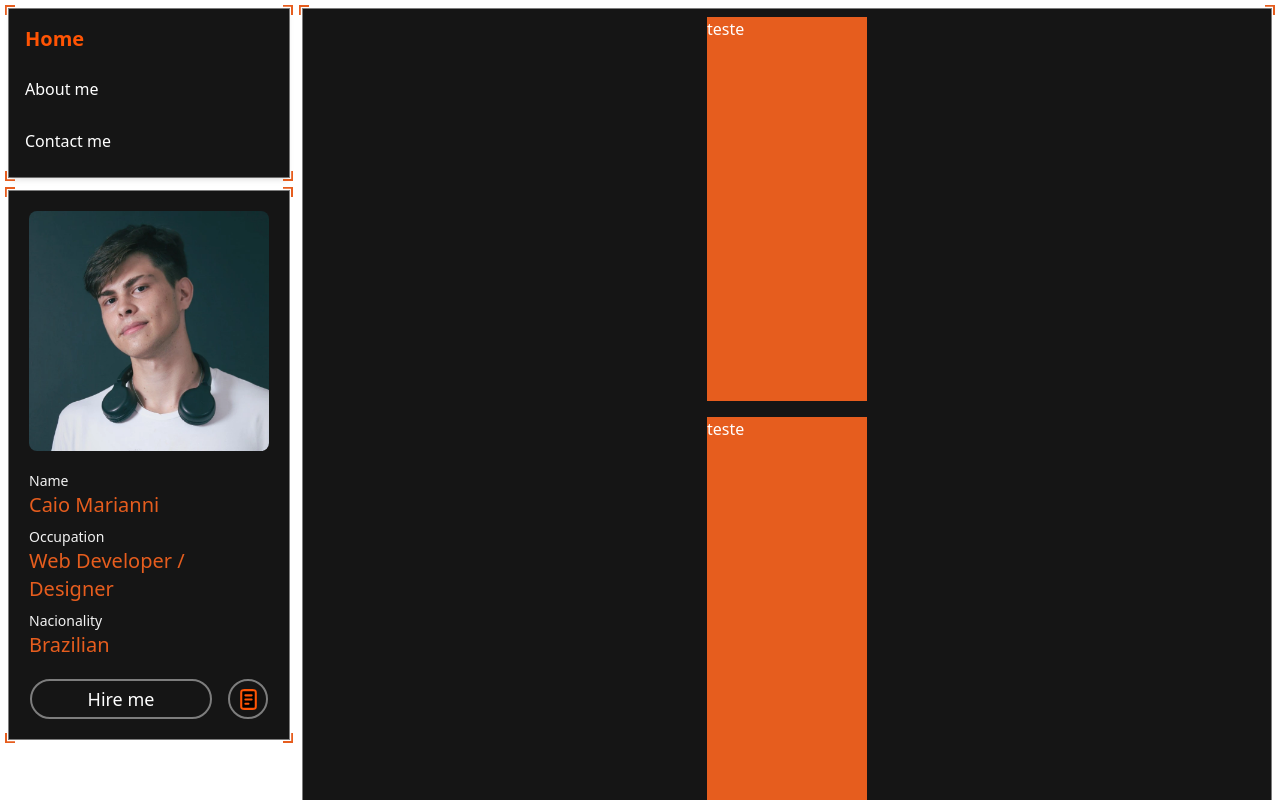
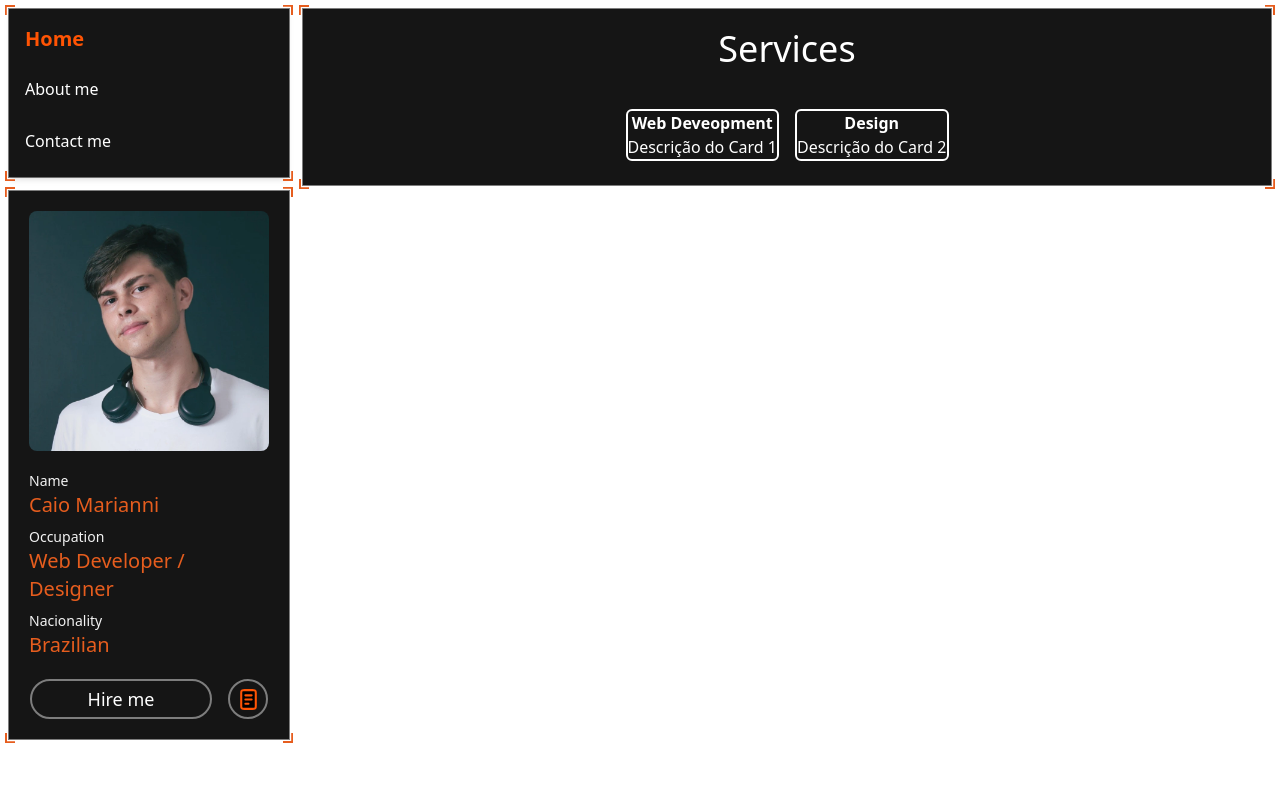
Before and after one commit to Caio-Marianni/MyPortifolio, a Vue app: page / in a window 1280 px wide. Shown: the top 800 px of the page. Built offline with nearby package versions, Linux system fonts and the light colour scheme.

Commit message:
Change the Abou card to appear in sm/md/lg differently

```diff
--- a/src/App.vue
+++ b/src/App.vue
@@ -7,12 +7,15 @@ import AboutContainer from "./components/AboutContainer.vue";
 <template>
   <!-- Device size -->
   <div class="flex flex-col lg:flex-row lg:gap-3 lg:p-2">
-    <!-- Navbar -->
+    <!-- Navbar / About Card-->
     <header class="h-full w-auto lg:sticky lg:top-2">
       <Navbar />
-      <AboutContainer />
+      <!-- About Card, show only in lg size -->
+      <div class="hidden lg:flex">
+        <AboutContainer />
+      </div>
     </header>
-    <!-- Content  -->
+    <!-- Content Change  -->
     <div class="h-full w-full">
       <RouterView />
     </div>
--- /dev/null
+++ b/src/components/ServicesContainer.vue
@@ -0,0 +1,32 @@
+<template>
+  <div class="flex flex-col items-center justify-center gap-10 w-auto mt-6 lg:mt-3">
+    <!-- Title -->
+    <h1 class="text-4xl">Services</h1>
+    <!-- Card Container -->
+    <div class="flex flex-wrap flex-col md:flex-row justify-evenly gap-4 w-full">
+      <!-- Card -->
+      <div v-for="(card, index) in cards" :key="index" class="flex flex-col items-center justify-around border-2 rounded-md">
+        <!-- <div class="flex items-center justify-center w-40 h-40"><{{ card.icon }}/></div> -->
+        <h2 class="font-semibold">{{ card.title }}</h2>
+        <p class="font-extralight">{{ card.description }}</p>
+      </div>
+    </div>
+  </div>
+</template>
+
+<script>
+import IconCode from './icons/IconCode.vue';
+import IconPalette from './icons/IconPalette.vue';
+
+export default {
+  components: { IconCode, IconPalette },
+  props: {
+    cards: {
+      default: () => [
+        { icon: IconCode, title: 'Web Deveopment', description: 'Descrição do Card 1' },
+        { icon: IconPalette, title: 'Design', description: 'Descrição do Card 2' },
+      ]
+    }
+  }
+}
+</script>
--- a/src/components/icons/IconPalette.vue
+++ b/src/components/icons/IconPalette.vue
@@ -1,5 +1,5 @@
 <template>
-<svg width="800px" height="800px" viewBox="0 0 24 24" fill="none" xmlns="http://www.w3.org/2000/svg">
+<svg width="80px" height="80px" viewBox="0 0 24 24" fill="none" xmlns="http://www.w3.org/2000/svg">
 <path d="M15.5 8.5H15.51M10.5 7.5H10.51M7.5 11.5H7.51M12 21C7.02944 21 3 16.9706 3 12C3 7.02944 7.02944 3 12 3C16.9706 3 21 7.02944 21 12C21 13.6569 19.6569 15 18 15H17.4C17.0284 15 16.8426 15 16.6871 15.0246C15.8313 15.1602 15.1602 15.8313 15.0246 16.6871C15 16.8426 15 17.0284 15 17.4V18C15 19.6569 13.6569 21 12 21ZM16 8.5C16 8.77614 15.7761 9 15.5 9C15.2239 9 15 8.77614 15 8.5C15 8.22386 15.2239 8 15.5 8C15.7761 8 16 8.22386 16 8.5ZM11 7.5C11 7.77614 10.7761 8 10.5 8C10.2239 8 10 7.77614 10 7.5C10 7.22386 10.2239 7 10.5 7C10.7761 7 11 7.22386 11 7.5ZM8 11.5C8 11.7761 7.77614 12 7.5 12C7.22386 12 7 11.7761 7 11.5C7 11.2239 7.22386 11 7.5 11C7.77614 11 8 11.2239 8 11.5Z" stroke="#000000" stroke-width="2" stroke-linecap="round" stroke-linejoin="round"/>
 </svg>
 </template>
--- a/src/views/HomeView.vue
+++ b/src/views/HomeView.vue
@@ -1,14 +1,18 @@
 <script setup>
+import AboutContainer from "@/components/AboutContainer.vue";
 import BorderEffect from "@/components/BorderEffect.vue";
+import ServicesContainer from "@/components/ServicesContainer.vue";
 
 // import TheWelcome from '../components/TheWelcome.vue'
 </script>
 
 <template>
   <div class="relative flex flex-col justify-center items-center gap-4 p-2 text-[#ffffff] lg:border lg:border-borderColor bg-containerColor w-full">
-    <div class="flex w-40 bg-LittleDetail h-96">teste</div>
-    <div class="flex w-40 bg-LittleDetail h-96">teste</div>
-    <div class="flex w-40 bg-LittleDetail h-96">teste</div>
+    <!-- About Card show only in sm/md size -->
+    <div class="flex w-full lg:hidden">
+      <AboutContainer />
+    </div>
+    <ServicesContainer />
     <div class="hidden lg:flex">
       <BorderEffect />
     </div>
```
